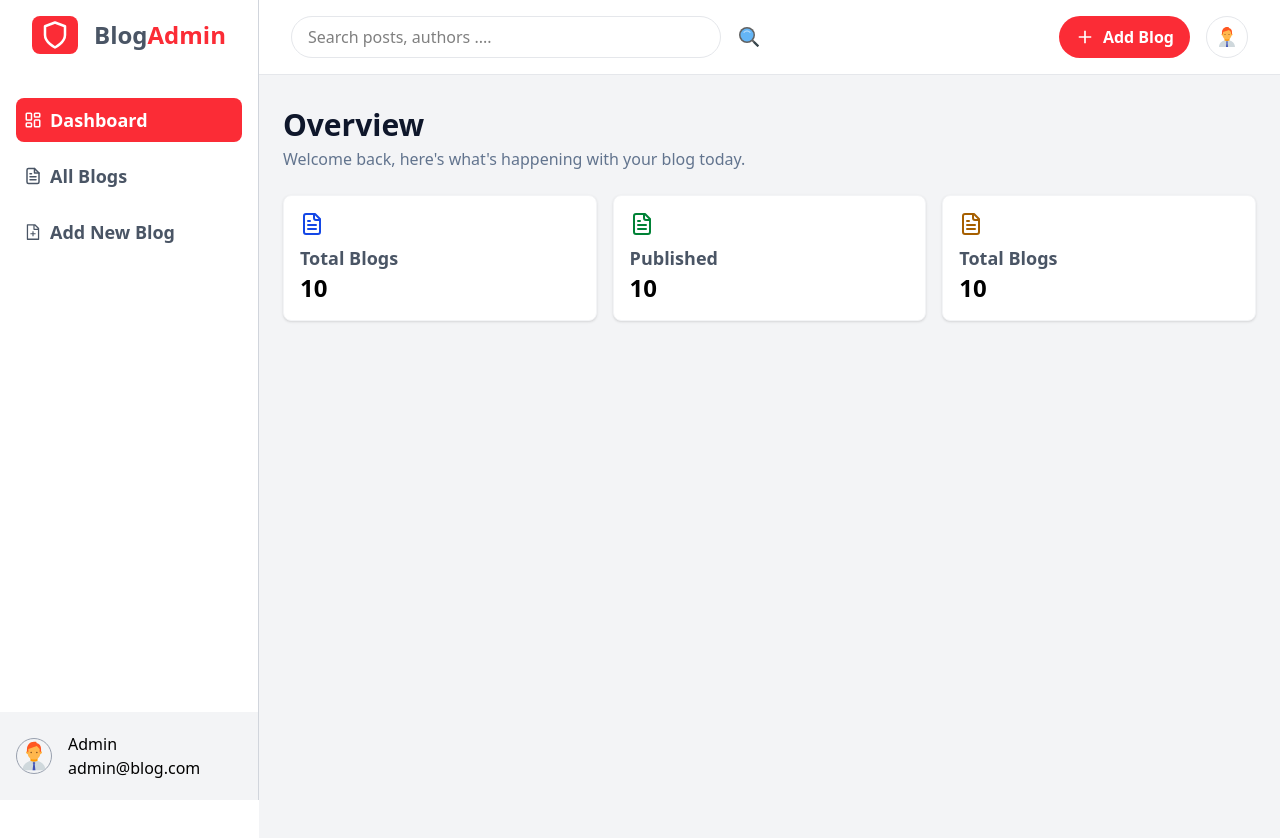
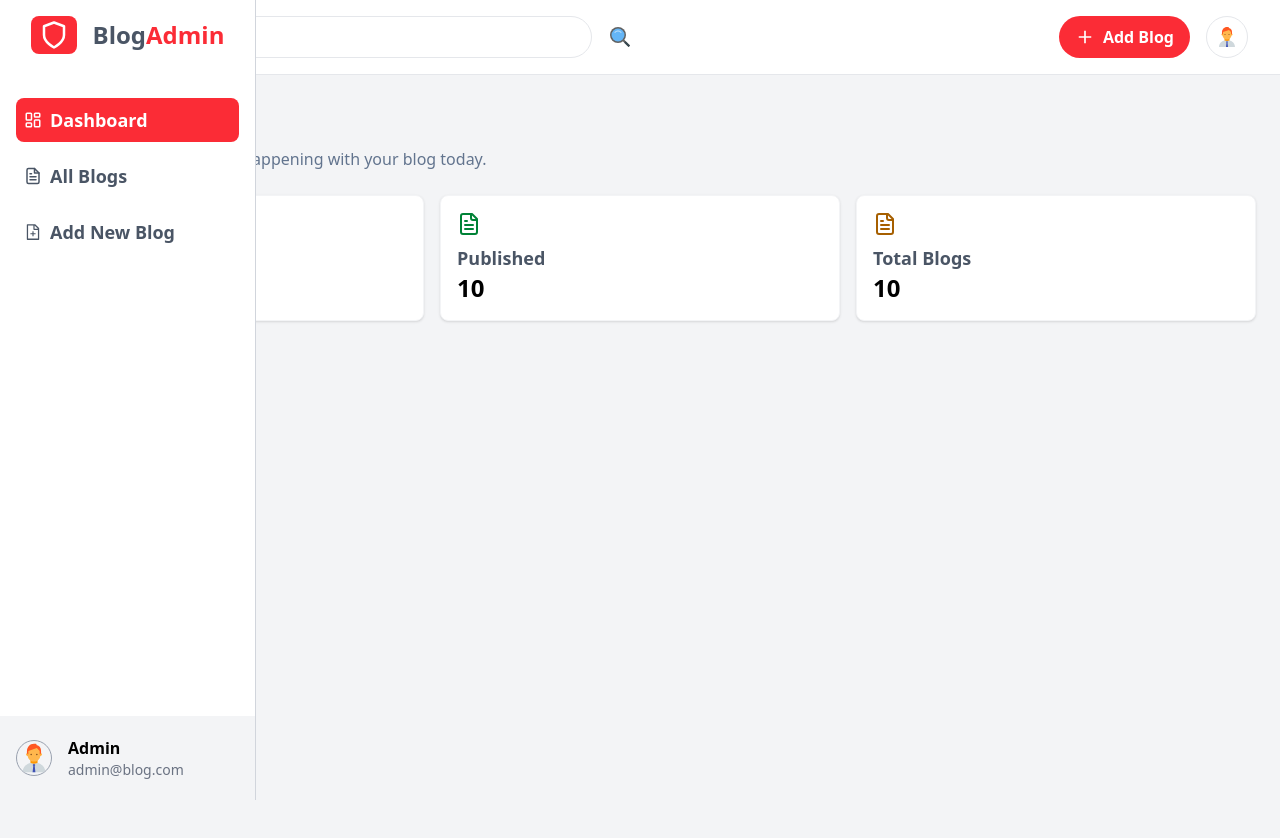
Before and after one commit to suprabhatmaiti/blog-admin, a React (Vite) app: page / in a window 1280 px wide. Shown: the top 838 px of the page. Built offline with nearby package versions, Linux system fonts and the light colour scheme.

Commit message:
Refactor Sidebar component for improved layout and styling; convert div to aside and enhance structure

```diff
--- a/src/components/layout/Sidebar.jsx
+++ b/src/components/layout/Sidebar.jsx
@@ -12,77 +12,75 @@ import { NavLink } from "react-router-dom";
 
 export default function Sidebar() {
   const [mobileMenuOpen, setMobileMenuOpen] = useState(false);
+
   const toggleSidebar = () => {
     setMobileMenuOpen(!mobileMenuOpen);
   };
+
   const activeClass =
-    " flex gap-2 items-center text-white font-bold bg-red-500 px-2 py-2 rounded-lg cursor-pointer";
+    "flex gap-2 items-center text-white font-bold bg-red-500 px-2 py-2 rounded-lg cursor-pointer";
   const inActiveClass =
     "flex gap-2 items-center hover:bg-gray-200 px-2 py-2 rounded-lg cursor-pointer";
 
   return (
-    <div className="relative">
+    <aside className="fixed left-0 top-0 h-screen w-64 bg-white border-r border-gray-300 hidden md:flex flex-col">
       <button
         onClick={toggleSidebar}
-        className={`hover:bg-gray-200 px-2 py-1 rounded-lg text-2xl absolute right-0 top-0 translate-x-3/4 md:hidden`}
+        className="hover:bg-gray-200 px-2 py-1 rounded-lg text-2xl absolute right-0 top-0 translate-x-3/4 md:hidden"
       >
         {mobileMenuOpen ? <AiOutlineMenuFold /> : <AiOutlineMenuUnfold />}
       </button>
 
-      <div
-        className={` h-screen flex flex-col transform-all duration-300 hidden md:flex border-r border-gray-300   `}
-      >
-        <div className=" flex gap-4 justify-center items-center mb-4 px-8 py-4">
-          <h1 className="text-3xl bg-red-500 text-white px-2 py-1 rounded-lg  font-bold">
+      <div className="flex gap-4 justify-center items-center mb-4 px-8 py-4">
+        <h1 className="text-3xl bg-red-500 text-white px-2 py-1 rounded-lg font-bold">
           <FiShield />
         </h1>
-          <h1 className="font-bold text-2xl text-center text-gray-600">
-            Blog<span className=" text-red-500 ">Admin</span>
+        <h1 className="font-bold text-2xl text-gray-600">
+          Blog<span className="text-red-500">Admin</span>
         </h1>
       </div>
-        <div className="flex flex-col justify-between flex-grow  ">
-          <nav className="space-y-3 font-semibold text-gray-600 text-lg py-3 px-4">
+
+      <nav className="space-y-3 font-semibold text-gray-600 text-lg py-3 px-4 flex-grow">
         <NavLink
-              to={"/"}
-              className={({ isActive }) =>
-                isActive ? activeClass : inActiveClass
-              }
+          to="/"
+          className={({ isActive }) => (isActive ? activeClass : inActiveClass)}
         >
           <LuLayoutDashboard />
           Dashboard
         </NavLink>
+
         <NavLink
-              to={"/blogs"}
-              className={({ isActive }) =>
-                isActive ? activeClass : inActiveClass
-              }
+          to="/blogs"
+          className={({ isActive }) => (isActive ? activeClass : inActiveClass)}
         >
           <FiFileText />
           All Blogs
         </NavLink>
+
         <NavLink
-              to={"/add-blog"}
-              className={({ isActive }) =>
-                isActive ? activeClass : inActiveClass
-              }
+          to="/add-blog"
+          className={({ isActive }) => (isActive ? activeClass : inActiveClass)}
         >
-              <AiOutlineFileAdd /> Add New Blog
+          <AiOutlineFileAdd />
+          Add New Blog
         </NavLink>
       </nav>
-          <div className="px-4 py-5 bg-gray-100 w-full flex justify-between items-center ">
-            <div className="flex gap-4 items-center justify-center">
+
+      <div className="mt-auto px-4 py-5 bg-gray-100 flex justify-between items-center">
+        <div className="flex gap-4 items-center">
           <FcManager className="text-4xl border border-gray-400 rounded-full" />
           <div>
-                <h1>Admin</h1>
-                <p>admin@blog.com</p>
+            <h1 className="font-semibold">Admin</h1>
+            <p className="text-sm text-gray-500">admin@blog.com</p>
           </div>
         </div>
-            {/* <button className="  hover:text-red-600 cursor-pointer text-lg font-semibold flex justify-end">
-              <GrLogout className="text-xl font-bold" />
-            </button> */}
+
+        {/*
+        <button className="hover:text-red-600 cursor-pointer">
+          <GrLogout className="text-xl" />
+        </button>
+        */}
       </div>
-        </div>
-      </div>
-    </div>
+    </aside>
   );
 }
```
Lines whose indentation alone changed are shown as unchanged.
